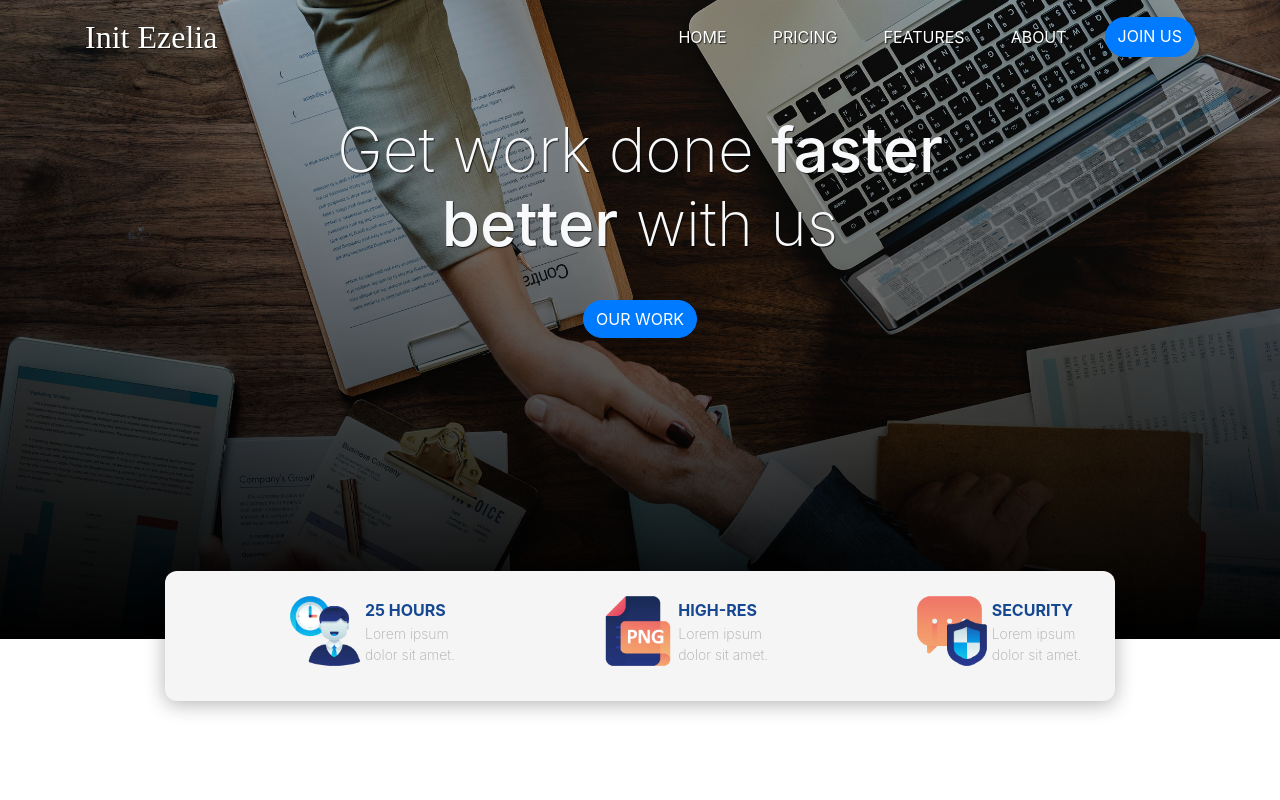
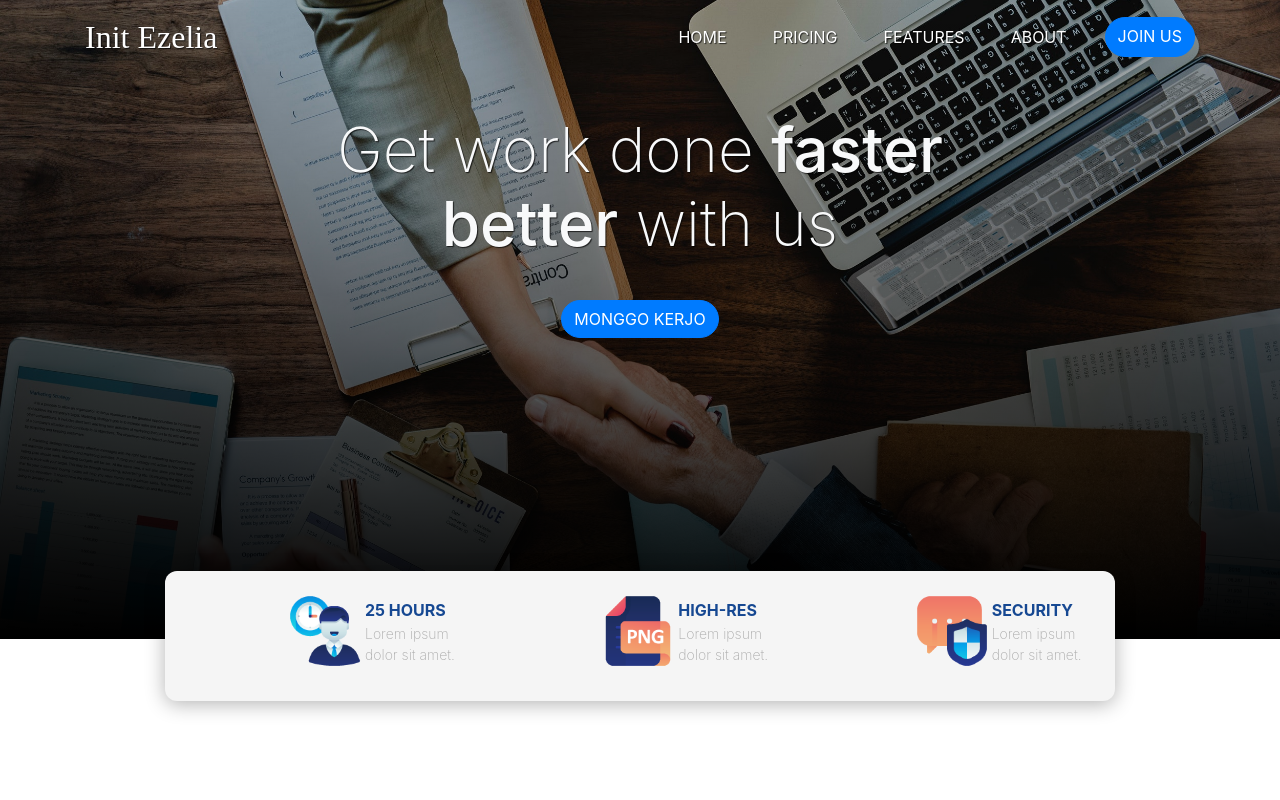
Before and after one commit to Afiffudin-au/Afiffudin-au-static.github.io, a plain HTML site: page index.html in a window 1280 px wide. Shown: the top 800 px of the page. Drawn offline with nearby package versions, Linux system fonts and the light colour scheme; a web font is replaced by a local one.

Commit message:
change text index.html

```diff
--- a/index.html
+++ b/index.html
@@ -41,7 +41,7 @@
   <div class="jumbotron jumbotron-fluid">
     <div class="container">
       <h1 class="display-4 text-center text-light">Get work done <span>faster</span> <br> <span>better</span> with us</h1>
-      <a class="btn btn-primary tombol" href="#">OUR Work</a>
+      <a class="btn btn-primary tombol" href="#">Monggo Kerjo</a>
     </div>
   </div>
   <!-- AKHIR JUMBOTRON -->
```
